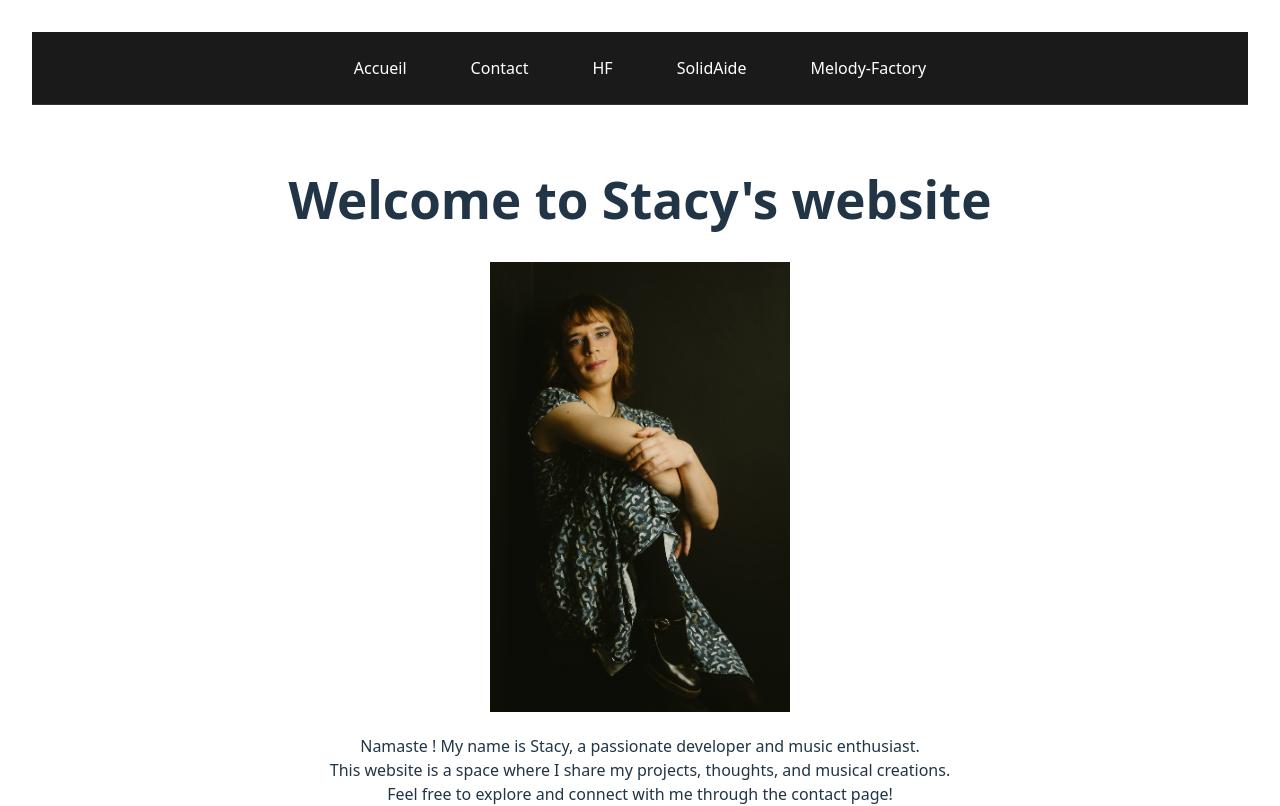
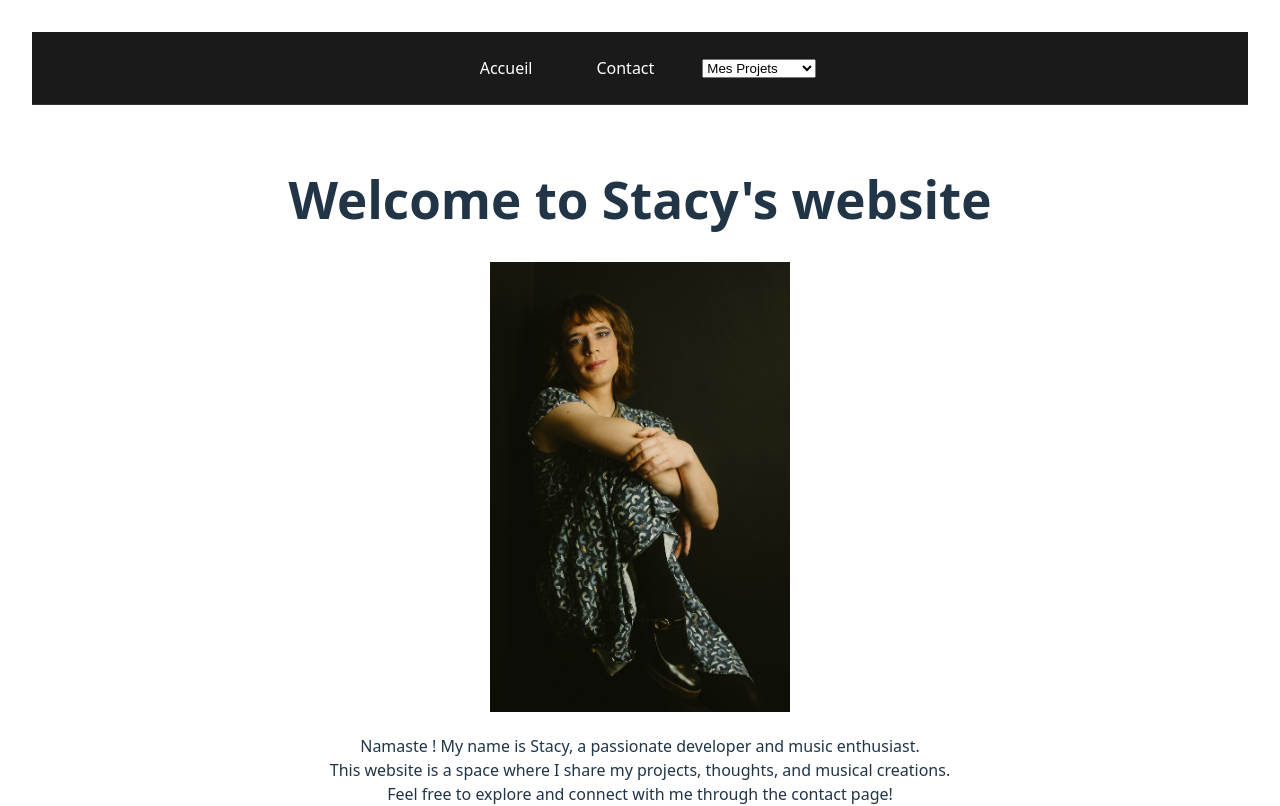
Before and after one commit to Stacy-Laura/StacyLauraMarcelon, a React (Vite) app: page /#/ in a window 1280 px wide. Shown: the top 806 px of the page. Built offline with nearby package versions, Linux system fonts and the light colour scheme.

Commit message:
Modified projectsData nav selection.

```diff
--- a/src/App.tsx
+++ b/src/App.tsx
@@ -10,20 +10,36 @@
 
     Date: 15 January 2026
 */
-import { Link, Outlet } from "react-router";
-
+import { Link, Outlet, useNavigate } from "react-router"; // Ajout de useNavigate
+import { projectsData } from "./data/projectsData"; // Import des données
 import "./App.css";
 
 function App() {
+  const navigate = useNavigate();
+
+  const handleProjectChange = (e: React.ChangeEvent<HTMLSelectElement>) => {
+    const id = e.target.value;
+    if (id) {
+      navigate(`/projects/${id}`);
+    }
+  };
+
   return (
     <div className="app-container">
       <header className="main-header">
         <nav className="nav-bar">
           <Link to="/" className="nav-link">Accueil</Link>
           <Link to="/contact" className="nav-link">Contact</Link>
-          <Link to="/projects/1" className="nav-link">HF</Link>
-          <Link to="/projects/2" className="nav-link">SolidAide</Link>
-          <Link to="/projects/3" className="nav-link">Melody-Factory</Link>
+
+          {/* Le menu se construit tout seul ici */}
+          <select className="project-dropdown" onChange={handleProjectChange} defaultValue="">
+            <option value="" disabled>Mes Projets</option>
+            {Object.entries(projectsData).map(([id, project]) => (
+              <option key={id} value={id}>
+                {project.title}
+              </option>
+            ))}
+          </select>
         </nav>
       </header>
 
@@ -36,5 +52,4 @@ function App() {
     </div>
   );
 }
-
 export default App;
--- /dev/null
+++ b/src/data/projectsData.ts
@@ -0,0 +1,18 @@
+// src/data/projectsData.ts
+export const projectsData = {
+    "1": {
+        title: "HF",
+        repoUrl: "https://github.com/StacyAppleExtendedSolidAide/HF.git",
+        readmeUrl: "https://api.github.com/repos/StacyAppleExtendedSolidAide/HF/readme"
+    },
+    "2": {
+        title: "SolidAide",
+        repoUrl: "https://github.com/flourdau/SolidAide",
+        readmeUrl: "https://api.github.com/repos/flourdau/SolidAide/readme"
+    },
+    "3": {
+        title: "Melody-Factory",
+        repoUrl: "https://github.com/prescilliarosart/Melody-Factory",
+        readmeUrl: "https://api.github.com/repos/prescilliarosart/Melody-Factory/readme"
+    }
+};
--- a/src/pages/projects.tsx
+++ b/src/pages/projects.tsx
@@ -14,7 +14,7 @@ import { useParams } from "react-router";
 import { useEffect, useState } from "react";
 import ReactMarkdown from "react-markdown";
 
-const projectsData = {
+/*const projectsData = {
     "1": {
         title: "HF",
         repoUrl: "https://github.com/StacyAppleExtendedSolidAide/HF.git",
@@ -31,6 +31,8 @@ const projectsData = {
         readmeUrl: "https://api.github.com/repos/prescilliarosart/Melody-Factory/readme"
     }
 };
+*/
+import { projectsData } from "../data/projectsData";
 
 function Projects() {
     const { id } = useParams<{ id: string }>();
```
